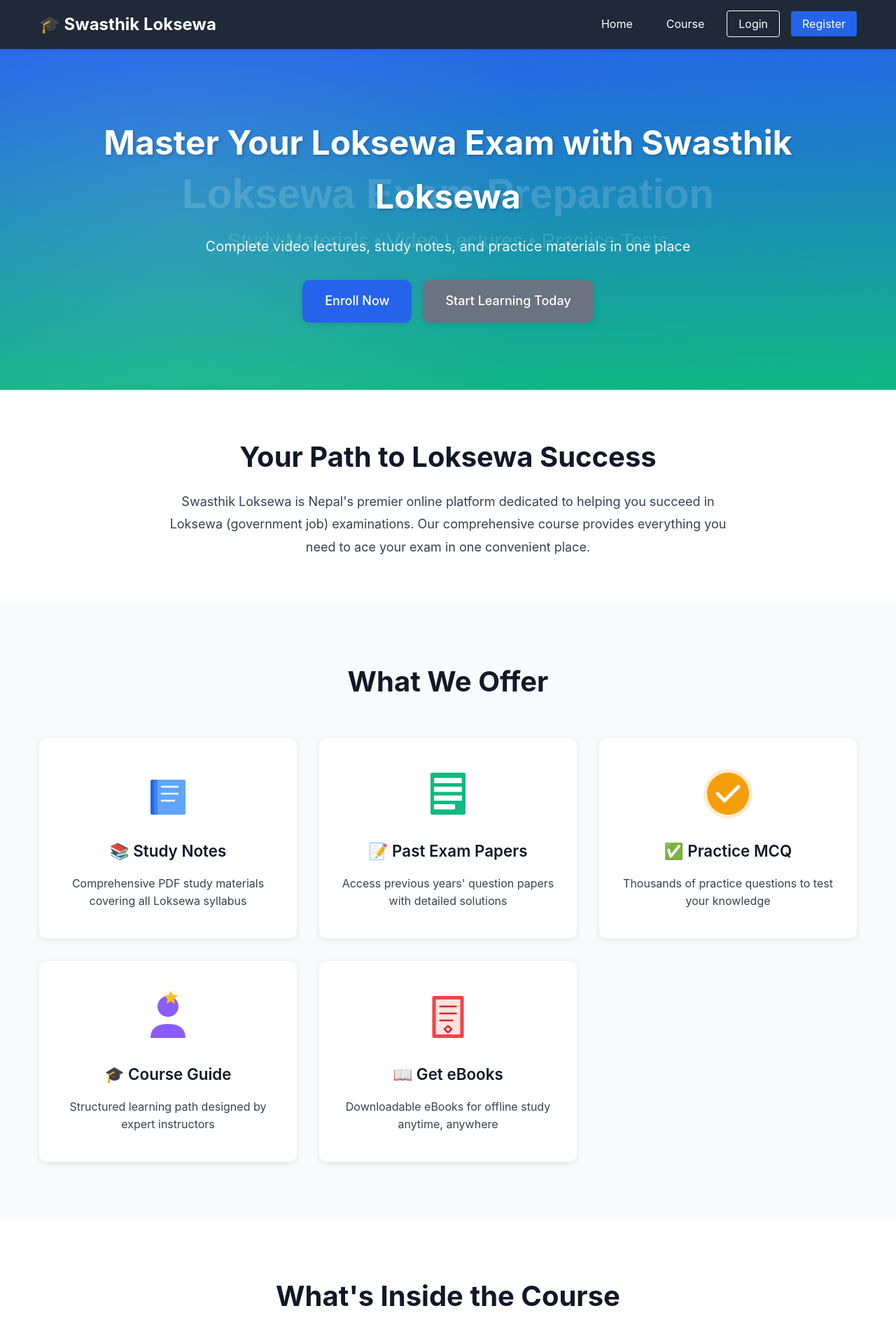
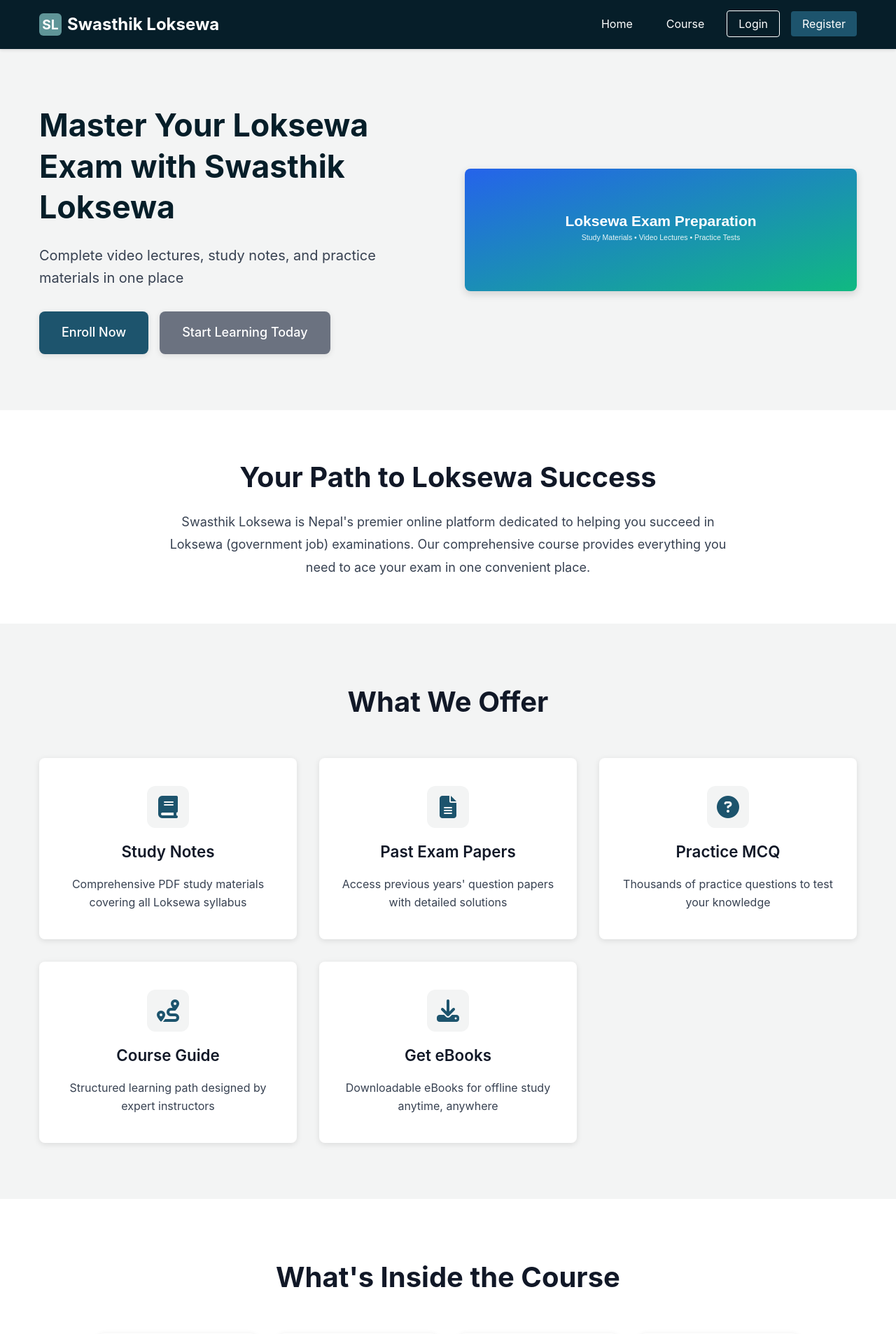
Before and after one commit to Prashanna-Raj-Pandit/veterinary-sarathi, a Flask app: page / in a window 1280 px wide. Shown: the top 1906 px of the page at 70% size. Run offline with Flask 3, Linux system fonts and the light colour scheme; data that the repository does not hold is empty; some libraries are stand-ins or nearby versions.

Commit message:
Apply professional color palette and remove all emojis from UI
Co-authored-by: Prashanna-Raj-Pandit <108394628+Prashanna-Raj-Pandit@users.noreply.github.com>

```diff
--- a/static/css/style.css
+++ b/static/css/style.css
@@ -1,24 +1,34 @@
 /* Global Styles and Variables */
 :root {
-    --primary-color: #2563eb;
-    --primary-dark: #1e40af;
-    --secondary-color: #10b981;
+    /* Professional Color Palette - Swasthik Loksewa */
+    --primary-dark: #061E29;    /* Dark navy - headers, footer */
+    --primary-blue: #1D546D;    /* Medium blue - buttons, accents */
+    --primary-teal: #5F9598;    /* Teal - hover states, highlights */
+    --primary-light: #F3F4F4;   /* Light gray - backgrounds */
+
+    /* Supporting colors */
     --danger-color: #ef4444;
     --warning-color: #f59e0b;
     --info-color: #3b82f6;
     --success-color: #10b981;
-    --dark-color: #1f2937;
-    --light-color: #f3f4f6;
     --border-color: #e5e7eb;
     --text-color: #374151;
     --heading-color: #111827;
     --bg-color: #ffffff;
-    --font-family: -apple-system, BlinkMacSystemFont, 'Segoe UI', Roboto, Oxygen, Ubuntu, Cantarell, sans-serif;
+
+    /* Typography */
+    --font-family: -apple-system, BlinkMacSystemFont, 'Segoe UI', Roboto, 'Inter', 'Open Sans', sans-serif;
+
+    /* Shadows */
     --shadow-sm: 0 2px 8px rgba(0,0,0,0.1);
     --shadow-md: 0 4px 12px rgba(0,0,0,0.15);
     --shadow-lg: 0 8px 24px rgba(0,0,0,0.2);
+
+    /* Animation */
     --transition: all 0.3s ease;
-    --border-radius: 10px;
+
+    /* Border Radius */
+    --border-radius: 8px;
 }
 
 * {
@@ -54,7 +64,7 @@ html {
 
 /* Navigation Bar */
 .navbar {
-    background-color: var(--dark-color);
+    background-color: var(--primary-dark);
     color: white;
     padding: 1rem 0;
     position: sticky;
@@ -101,7 +111,7 @@ html {
 }
 
 .btn-register {
-    background-color: var(--primary-color);
+    background-color: var(--primary-blue);
 }
 
 /* Dropdown Menu */
@@ -239,12 +249,12 @@ html {
 }
 
 .btn-primary {
-    background-color: var(--primary-color);
+    background-color: var(--primary-blue);
     color: white;
 }
 
 .btn-primary:hover {
-    background-color: var(--primary-dark);
+    background-color: var(--primary-teal);
 }
 
 .btn-secondary {
@@ -358,56 +368,64 @@ html {
 
 /* Hero Section */
 .hero {
-    background: linear-gradient(135deg, var(--primary-color), var(--secondary-color));
-    color: white;
-    padding: 6rem 0;
-    text-align: center;
+    background-color: var(--primary-light);
+    color: var(--heading-color);
+    padding: 5rem 0;
     position: relative;
     overflow: hidden;
-    animation: fadeIn 1s ease-in;
-}
-
-.hero::before {
-    content: '';
-    position: absolute;
-    top: 0;
-    left: 0;
-    right: 0;
-    bottom: 0;
-    background: radial-gradient(circle at 20% 50%, rgba(255,255,255,0.1) 0%, transparent 50%);
 }
 
 .hero-content {
+    display: grid;
+    grid-template-columns: 1fr 1fr;
+    gap: 3rem;
+    align-items: center;
     position: relative;
     z-index: 1;
 }
 
+.hero-text {
+    text-align: left;
+}
+
 .hero h1 {
-    font-size: 3rem;
-    margin-bottom: 1rem;
+    font-size: 2.8rem;
+    margin-bottom: 1.5rem;
     font-weight: 700;
-    text-shadow: 2px 2px 4px rgba(0,0,0,0.2);
-    animation: slideInLeft 0.8s ease-out;
+    color: var(--primary-dark);
+    line-height: 1.3;
 }
 
 .hero p {
     font-size: 1.25rem;
     margin-bottom: 2rem;
-    opacity: 0.95;
-    animation: slideInLeft 0.8s ease-out 0.2s backwards;
+    color: var(--text-color);
+    line-height: 1.6;
 }
 
 .hero-buttons {
     display: flex;
     gap: 1rem;
+    flex-wrap: wrap;
+}
+
+.hero-image {
+    display: flex;
     justify-content: center;
-    animation: slideUp 0.8s ease-out 0.4s backwards;
+    align-items: center;
+}
+
+.hero-image img {
+    max-width: 100%;
+    height: auto;
+    border-radius: var(--border-radius);
+    box-shadow: var(--shadow-md);
 }
 
 /* Features Section */
 .features {
     padding: 5rem 0;
-    background-color: #f9fafb;
+    background-color: var(--primary-light);
 }
 
 .features h2 {
@@ -1060,6 +1080,66 @@ html {
     50% {
         transform: scale(1.05);
     }
+}
+
+/* Professional Icon Styles */
+.professional-icon {
+    width: 48px;
+    height: 48px;
+    display: inline-flex;
+    align-items: center;
+    justify-content: center;
+    background-color: var(--primary-blue);
+    color: white;
+    border-radius: 50%;
+    font-size: 1.5rem;
+    margin-bottom: 1rem;
+}
+
+.icon-wrapper {
+    width: 60px;
+    height: 60px;
+    display: flex;
+    align-items: center;
+    justify-content: center;
+    background-color: var(--primary-light);
+    border-radius: 12px;
+    margin: 0 auto 1rem;
+}
+
+.icon-wrapper i {
+    font-size: 2rem;
+    color: var(--primary-blue);
+}
+
+/* Nav brand without emoji */
+.nav-brand-text {
+    display: inline-flex;
+    align-items: center;
+    gap: 0.5rem;
+}
+
+.brand-icon {
+    width: 32px;
+    height: 32px;
+    background-color: var(--primary-teal);
+    border-radius: 6px;
+    display: inline-flex;
+    align-items: center;
+    justify-content: center;
+    font-weight: bold;
+    font-size: 1.2rem;
+}
+
+/* Contact icons */
+.contact-icon {
+    display: inline-flex;
+    align-items: center;
+    gap: 0.5rem;
+}
+
+.contact-icon i {
+    color: var(--primary-teal);
 }
 
 /* Social Media Icons */
--- a/templates/base.html
+++ b/templates/base.html
@@ -4,6 +4,7 @@
     <meta charset="UTF-8">
     <meta name="viewport" content="width=device-width, initial-scale=1.0">
     <title>{% block title %}Swasthik Loksewa - Your Path to Loksewa Success{% endblock %}</title>
+    <link rel="stylesheet" href="https://cdnjs.cloudflare.com/ajax/libs/font-awesome/6.4.0/css/all.min.css">
     <link rel="stylesheet" href="{{ url_for('static', filename='css/style.css') }}">
     {% block extra_css %}{% endblock %}
 </head>
@@ -12,7 +13,10 @@
     <nav class="navbar">
         <div class="container">
             <div class="nav-brand">
-                <a href="{{ url_for('index') }}">🎓 Swasthik Loksewa</a>
+                <a href="{{ url_for('index') }}" class="nav-brand-text">
+                    <span class="brand-icon">SL</span>
+                    <span>Swasthik Loksewa</span>
+                </a>
             </div>
             <ul class="nav-menu">
                 <li><a href="{{ url_for('index') }}">Home</a></li>
@@ -25,11 +29,11 @@
                     {% else %}
                         <li><a href="{{ url_for('student.dashboard') }}">My Dashboard</a></li>
                         <li><a href="{{ url_for('student.cart') }}">
-                            Cart 🛒
+                            Cart <i class="fas fa-shopping-cart"></i>
                         </a></li>
                     {% endif %}
                     <li class="dropdown">
-                        <a href="#" class="dropdown-toggle">{{ current_user.username }} ▼</a>
+                        <a href="#" class="dropdown-toggle">{{ current_user.username }} <i class="fas fa-chevron-down"></i></a>
                         <ul class="dropdown-menu">
                             <li><a href="{{ url_for('auth.profile') }}">Profile</a></li>
                             <li><a href="{{ url_for('payment.payment_history') }}">Payment History</a></li>
@@ -70,7 +74,7 @@
                 <!-- About Section -->
                 <div class="footer-section">
                     <h3>Swasthik Loksewa</h3>
-                    <p>Your premier platform for Loksewa exam preparation in Nepal. We provide comprehensive study materials, video lectures, and practice questions to help you succeed in your government job exams.</p>
+                    <p>Your trusted partner for Loksewa exam preparation. We provide comprehensive study materials, video lectures, and practice questions to help you succeed in your government job exams.</p>
                 </div>
 
                 <!-- Quick Links -->
@@ -82,32 +86,25 @@
                         <li><a href="{{ url_for('about') }}">About Us</a></li>
                         <li><a href="{{ url_for('contact') }}">Contact</a></li>
                         <li><a href="#">FAQs</a></li>
-                        <li><a href="#">Privacy Policy</a></li>
                     </ul>
                 </div>
 
                 <!-- Contact Info -->
                 <div class="footer-section">
                     <h4>Contact Us</h4>
-                    <p>📧 Email: info@swasthikloksewa.com</p>
-                    <p>📱 Phone: +977-XXXX-XXXXXX</p>
-                    <p>📍 Address: Kathmandu, Nepal</p>
-
-                    <div class="social-media" style="margin-top: 1rem;">
-                        <a href="#" class="social-icon" title="Facebook">📘</a>
-                        <a href="#" class="social-icon" title="YouTube">📺</a>
-                        <a href="#" class="social-icon" title="Twitter">🐦</a>
-                    </div>
+                    <p class="contact-icon"><i class="fas fa-envelope"></i> Email: info@swasthikloksewa.com</p>
+                    <p class="contact-icon"><i class="fas fa-phone"></i> Phone: +977-XXXX-XXXXXX</p>
+                    <p class="contact-icon"><i class="fas fa-map-marker-alt"></i> Kathmandu, Nepal</p>
                 </div>
 
-                <!-- Newsletter -->
+                <!-- Social -->
                 <div class="footer-section">
-                    <h4>Stay Updated</h4>
-                    <p>Subscribe to our newsletter for updates and study tips.</p>
-                    <form class="newsletter-form" style="margin-top: 1rem;">
-                        <input type="email" placeholder="Enter your email" class="form-control" style="margin-bottom: 0.5rem;">
-                        <button type="submit" class="btn btn-primary btn-small btn-block">Subscribe</button>
-                    </form>
+                    <h4>Follow Us</h4>
+                    <div class="social-media" style="margin-top: 1rem;">
+                        <a href="#" class="social-icon" title="Facebook"><i class="fab fa-facebook" style="font-size: 1.5rem;"></i></a>
+                        <a href="#" class="social-icon" title="YouTube"><i class="fab fa-youtube" style="font-size: 1.5rem;"></i></a>
+                        <a href="#" class="social-icon" title="Twitter"><i class="fab fa-twitter" style="font-size: 1.5rem;"></i></a>
+                    </div>
                 </div>
             </div>
             <div class="footer-bottom">
--- a/templates/index.html
+++ b/templates/index.html
@@ -4,9 +4,10 @@
 
 {% block content %}
 <!-- Hero Section -->
-<section class="hero" style="background-image: linear-gradient(rgba(37, 99, 235, 0.85), rgba(16, 185, 129, 0.85)), url('{{ url_for('static', filename='images/hero-banner.svg') }}'); background-size: cover; background-position: center;">
+<section class="hero">
     <div class="container">
         <div class="hero-content">
+            <div class="hero-text">
                 <h1>Master Your Loksewa Exam with Swasthik Loksewa</h1>
                 <p>Complete video lectures, study notes, and practice materials in one place</p>
                 <div class="hero-buttons">
@@ -21,6 +22,11 @@
                             <a href="{{ url_for('courses.index') }}" class="btn btn-secondary btn-large">View Course Content</a>
                         {% endif %}
                     {% endif %}
+                </div>
+            </div>
+            <div class="hero-image">
+                <img src="{{ url_for('static', filename='images/hero-banner.svg') }}"
+                     alt="Online Learning Illustration">
             </div>
         </div>
     </div>
@@ -42,38 +48,38 @@
         <h2>What We Offer</h2>
         <div class="features-grid feature-cards-grid">
             <div class="feature-card">
-                <div class="feature-icon-img">
-                    <img src="{{ url_for('static', filename='images/icon-books.svg') }}" alt="Study Notes">
+                <div class="icon-wrapper">
+                    <i class="fas fa-book"></i>
                 </div>
-                <h3>📚 Study Notes</h3>
+                <h3>Study Notes</h3>
                 <p>Comprehensive PDF study materials covering all Loksewa syllabus</p>
             </div>
             <div class="feature-card">
-                <div class="feature-icon-img">
-                    <img src="{{ url_for('static', filename='images/icon-exam.svg') }}" alt="Past Papers">
+                <div class="icon-wrapper">
+                    <i class="fas fa-file-alt"></i>
                 </div>
-                <h3>📝 Past Exam Papers</h3>
+                <h3>Past Exam Papers</h3>
                 <p>Access previous years' question papers with detailed solutions</p>
             </div>
             <div class="feature-card">
-                <div class="feature-icon-img">
-                    <img src="{{ url_for('static', filename='images/icon-mcq.svg') }}" alt="Practice MCQ">
+                <div class="icon-wrapper">
+                    <i class="fas fa-question-circle"></i>
                 </div>
-                <h3>✅ Practice MCQ</h3>
+                <h3>Practice MCQ</h3>
                 <p>Thousands of practice questions to test your knowledge</p>
             </div>
             <div class="feature-card">
-                <div class="feature-icon-img">
-                    <img src="{{ url_for('static', filename='images/icon-guide.svg') }}" alt="Course Guide">
+                <div class="icon-wrapper">
+                    <i class="fas fa-route"></i>
                 </div>
-                <h3>🎓 Course Guide</h3>
+                <h3>Course Guide</h3>
                 <p>Structured learning path designed by expert instructors</p>
             </div>
             <div class="feature-card">
-                <div class="feature-icon-img">
-                    <img src="{{ url_for('static', filename='images/icon-ebooks.svg') }}" alt="eBooks">
+                <div class="icon-wrapper">
+                    <i class="fas fa-download"></i>
                 </div>
-                <h3>📖 Get eBooks</h3>
+                <h3>Get eBooks</h3>
                 <p>Downloadable eBooks for offline study anytime, anywhere</p>
             </div>
         </div>
@@ -86,27 +92,37 @@
         <h2>What's Inside the Course</h2>
         <div class="inside-grid">
             <div class="inside-item">
-                <span class="inside-icon">🎥</span>
+                <div class="icon-wrapper">
+                    <i class="fas fa-video"></i>
+                </div>
                 <h4>Video Lectures</h4>
                 <p>Expert-led video lessons covering entire syllabus</p>
             </div>
             <div class="inside-item">
-                <span class="inside-icon">📄</span>
+                <div class="icon-wrapper">
+                    <i class="fas fa-file-pdf"></i>
+                </div>
                 <h4>PDF Study Notes</h4>
                 <p>Detailed notes for revision and quick reference</p>
             </div>
             <div class="inside-item">
-                <span class="inside-icon">📊</span>
+                <div class="icon-wrapper">
+                    <i class="fas fa-presentation"></i>
+                </div>
                 <h4>PowerPoint Presentations</h4>
                 <p>Visual presentations for better understanding</p>
             </div>
             <div class="inside-item">
-                <span class="inside-icon">✅</span>
+                <div class="icon-wrapper">
+                    <i class="fas fa-check-circle"></i>
+                </div>
                 <h4>Practice Questions</h4>
                 <p>MCQs and practice tests to assess your preparation</p>
             </div>
             <div class="inside-item">
-                <span class="inside-icon">📚</span>
+                <div class="icon-wrapper">
+                    <i class="fas fa-book-open"></i>
+                </div>
                 <h4>Complete Syllabus Coverage</h4>
                 <p>Every topic you need for exam success</p>
             </div>
@@ -123,36 +139,51 @@
                 <div class="testimonial-avatar">
                     <img src="{{ url_for('static', filename='images/avatar1.svg') }}" alt="Rajesh Sharma">
                 </div>
-                <div class="testimonial-rating">★★★★★</div>
-                <p class="testimonial-quote">"Swasthik Loksewa's comprehensive materials helped me clear the exam in my first attempt!"</p>
+                <div class="testimonial-rating">
+                    <i class="fas fa-star"></i>
+                    <i class="fas fa-star"></i>
+                    <i class="fas fa-star"></i>
+                    <i class="fas fa-star"></i>
+                    <i class="fas fa-star"></i>
+                </div>
+                <p class="testimonial-quote">"Swasthik Loksewa's comprehensive materials helped me clear the exam in my first attempt. The structured approach made all the difference."</p>
                 <div class="testimonial-author">
                     <h4>Rajesh Sharma</h4>
                     <p>Administrative Officer</p>
-                    <span class="testimonial-badge">Passed Loksewa 2025</span>
                 </div>
             </div>
             <div class="testimonial-card">
                 <div class="testimonial-avatar">
                     <img src="{{ url_for('static', filename='images/avatar2.svg') }}" alt="Sita Karki">
                 </div>
-                <div class="testimonial-rating">★★★★★</div>
-                <p class="testimonial-quote">"The video lectures and practice questions were incredibly helpful. Highly recommended!"</p>
+                <div class="testimonial-rating">
+                    <i class="fas fa-star"></i>
+                    <i class="fas fa-star"></i>
+                    <i class="fas fa-star"></i>
+                    <i class="fas fa-star"></i>
+                    <i class="fas fa-star"></i>
+                </div>
+                <p class="testimonial-quote">"The video lectures and practice questions were incredibly helpful. I highly recommend this course to all Loksewa aspirants."</p>
                 <div class="testimonial-author">
                     <h4>Sita Karki</h4>
                     <p>Health Assistant</p>
-                    <span class="testimonial-badge">Passed Loksewa 2024</span>
                 </div>
             </div>
             <div class="testimonial-card">
                 <div class="testimonial-avatar">
                     <img src="{{ url_for('static', filename='images/avatar3.svg') }}" alt="Bikash Thapa">
                 </div>
-                <div class="testimonial-rating">★★★★★</div>
-                <p class="testimonial-quote">"Best decision I made for my Loksewa preparation. The study notes are excellent!"</p>
+                <div class="testimonial-rating">
+                    <i class="fas fa-star"></i>
+                    <i class="fas fa-star"></i>
+                    <i class="fas fa-star"></i>
+                    <i class="fas fa-star"></i>
+                    <i class="fas fa-star"></i>
+                </div>
+                <p class="testimonial-quote">"Best decision I made for my Loksewa preparation. The study notes are comprehensive and well-organized."</p>
                 <div class="testimonial-author">
                     <h4>Bikash Thapa</h4>
                     <p>Technical Officer</p>
-                    <span class="testimonial-badge">Passed Loksewa 2025</span>
                 </div>
             </div>
         </div>
```
Also changed, not shown: other parts of static/css/style.css (+39 -24 lines). Lines whose indentation alone changed are shown as unchanged.
